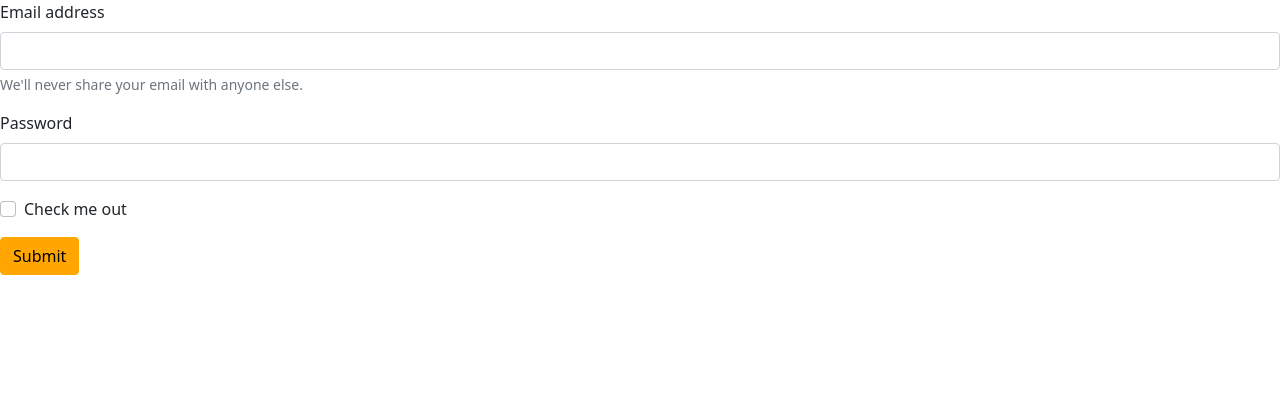
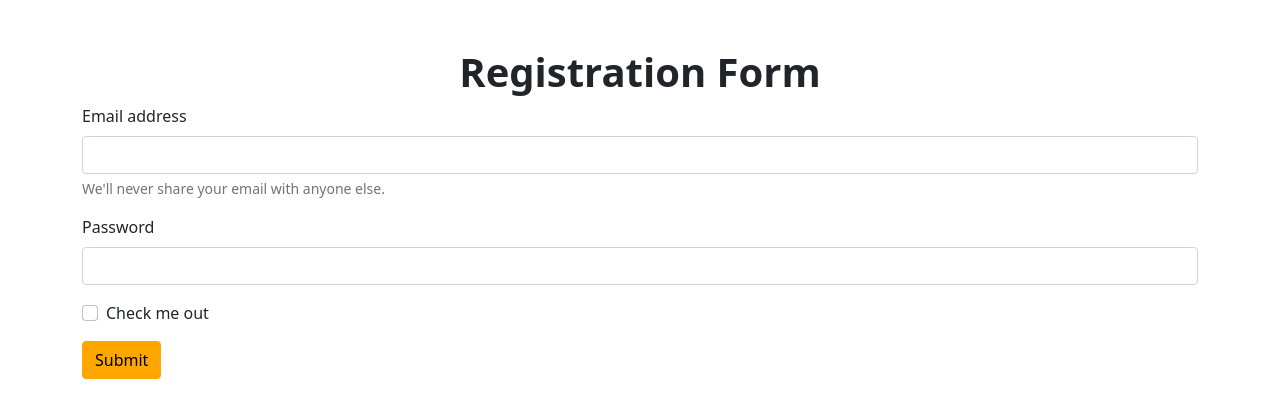
Before and after one commit to robin0925/sass-nodejs-sample-project, a website: page index.html in a window 1280 px wide. Drawn offline with Linux system fonts and the light colour scheme.

Commit message:
remote add container and heading on form

```diff
--- a/index.html
+++ b/index.html
@@ -8,9 +8,13 @@
     <link rel="stylesheet" href="css/main.min.css" />
   </head>
   <body>
+    <div class="container pt-5">
+      <h1 class="fw-bolder text-center">Registration Form</h1>
       <form>
         <div class="mb-3">
-        <label for="exampleInputEmail1" class="form-label">Email address</label>
+          <label for="exampleInputEmail1" class="form-label"
+            >Email address</label
+          >
           <input
             type="email"
             class="form-control"
@@ -31,9 +35,12 @@
         </div>
         <div class="mb-3 form-check">
           <input type="checkbox" class="form-check-input" id="exampleCheck1" />
-        <label class="form-check-label" for="exampleCheck1">Check me out</label>
+          <label class="form-check-label" for="exampleCheck1"
+            >Check me out</label
+          >
         </div>
         <button type="submit" class="btn btn-buttons">Submit</button>
       </form>
+    </div>
   </body>
 </html>
```
Also changed, not shown: package.json (+9 -1 lines). Lines whose indentation alone changed are shown as unchanged.
